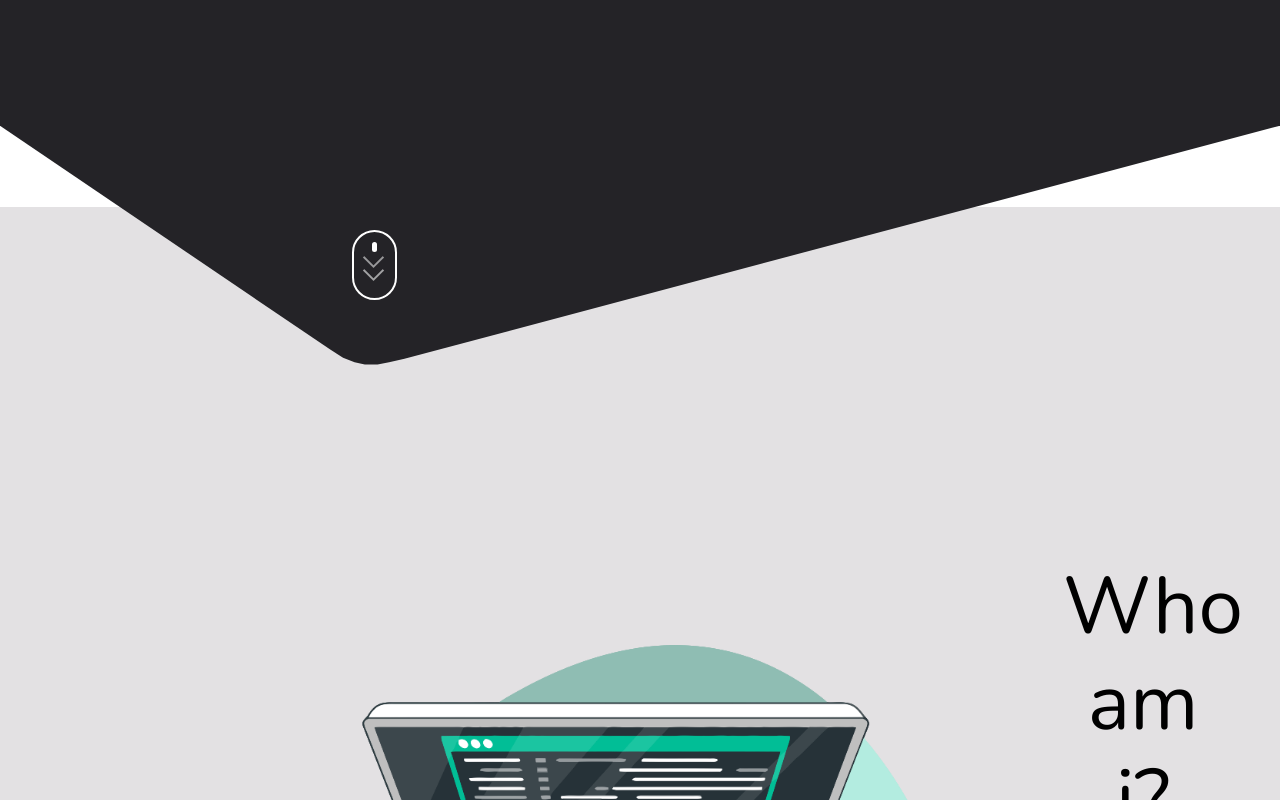
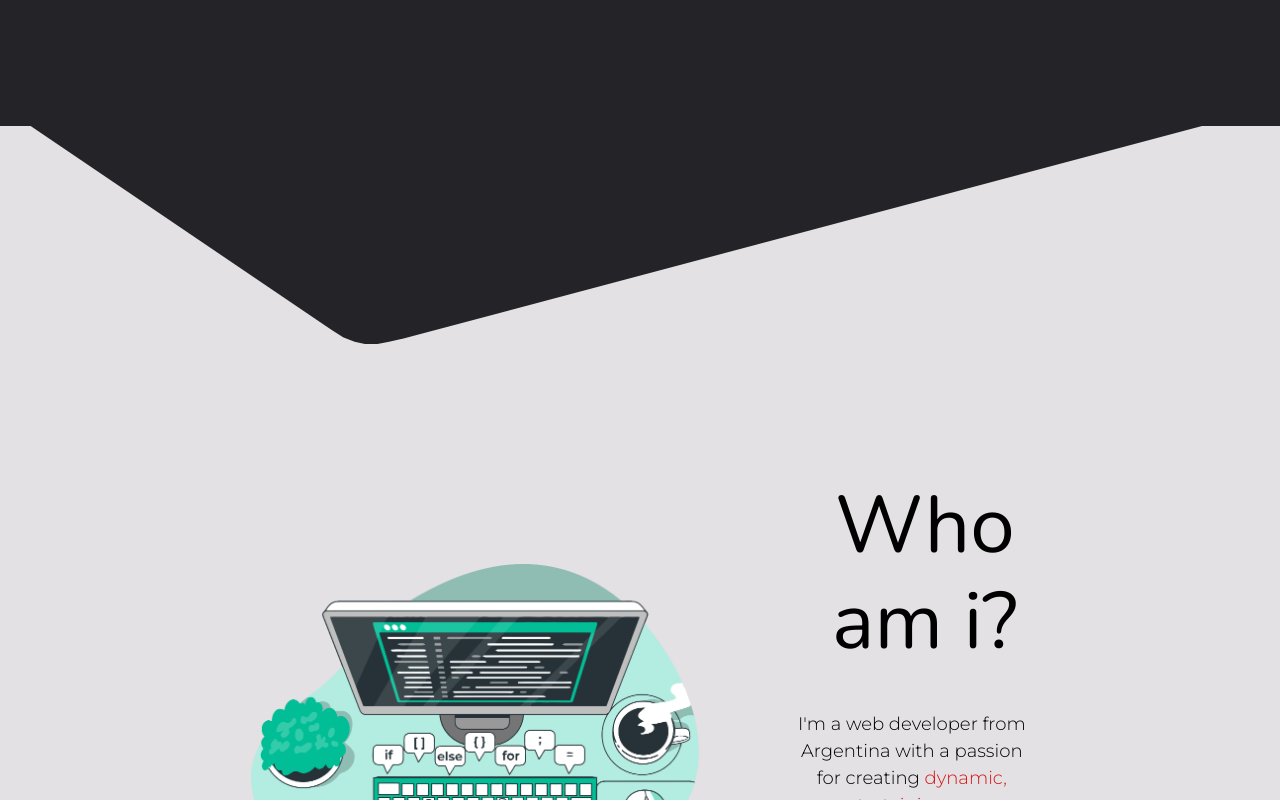
Before and after one commit to Alan-brandan/personal-portfolio, a React (Create React App) app: page / in a window 1280 px wide. Shown: the part 640-1440 px from the top of the page. Built offline with nearby package versions, Linux system fonts and the light colour scheme.

Commit message:
fix about image size and added hover animations transition

```diff
--- a/src/Components/About/AboutBanner.css
+++ b/src/Components/About/AboutBanner.css
@@ -38,8 +38,9 @@
 
 .about-pic {
   margin-top: 11%;
-  width: clamp(250px,100%,700px);
-  height: 100%;
+max-width: 450px;
+height: 100%;
+  justify-content: center;
 }
 
 
--- a/src/Components/About/Skills.css
+++ b/src/Components/About/Skills.css
@@ -237,7 +237,7 @@ h2.skills-spacer span:after{
 
 .skills-container div div:hover::before,.skills-container div div:hover::after{
     --scale:1;
-
+    transition: 0.1s ease-in-out;
 }
 
 @media (max-width: 600px) {
--- a/src/Components/Contact/contact.css
+++ b/src/Components/Contact/contact.css
@@ -119,6 +119,7 @@
 }
 .contact-links p:hover::before,.contact-links p:hover::after{
     --scale:1;
+    transition: 0.1s ease-in-out;
 
 }
 
--- a/src/Components/Home/MainBanner.css
+++ b/src/Components/Home/MainBanner.css
@@ -1,11 +1,13 @@
 .home_divider {
-    padding-bottom: 10%;
-    margin-bottom: -12.4%;
+    padding-bottom: 12%;
+    margin-bottom: -12.5%;
     background-color: #242327;
     z-index: 5;
     content: "";
     height: 15rem;
-    width: auto;
+    width: 100%;
+    position: absolute;
+    top: 15.25%;
     clip-path: polygon(100% 0%, 31.6% 97.1%, 30.4% 98.6%, 29.5% 99.5%, 28.5% 99.5%, 27.7% 98.6%, 26.8% 96.7%, 25.8% 93.3%, 0% 0%);
 
 
```
